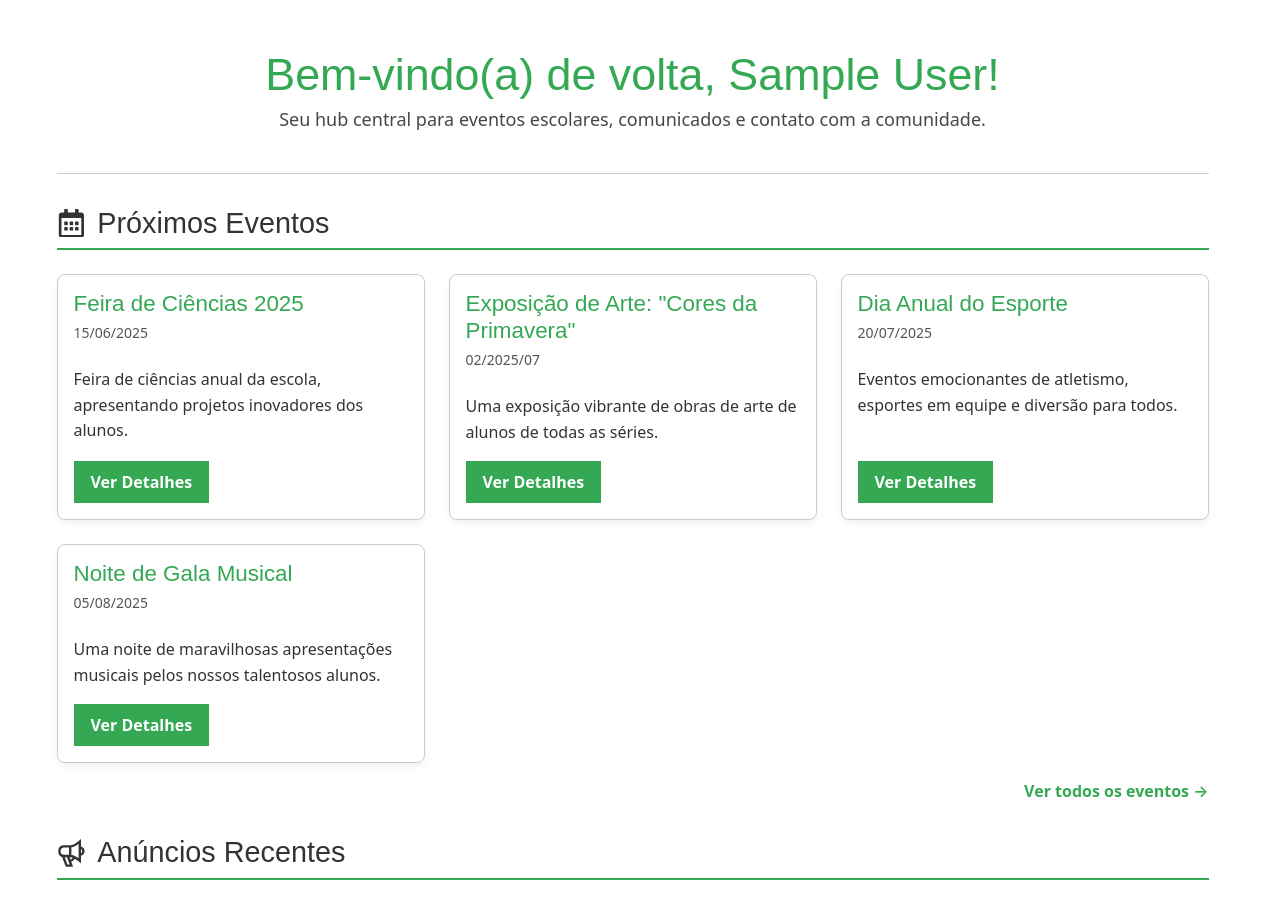
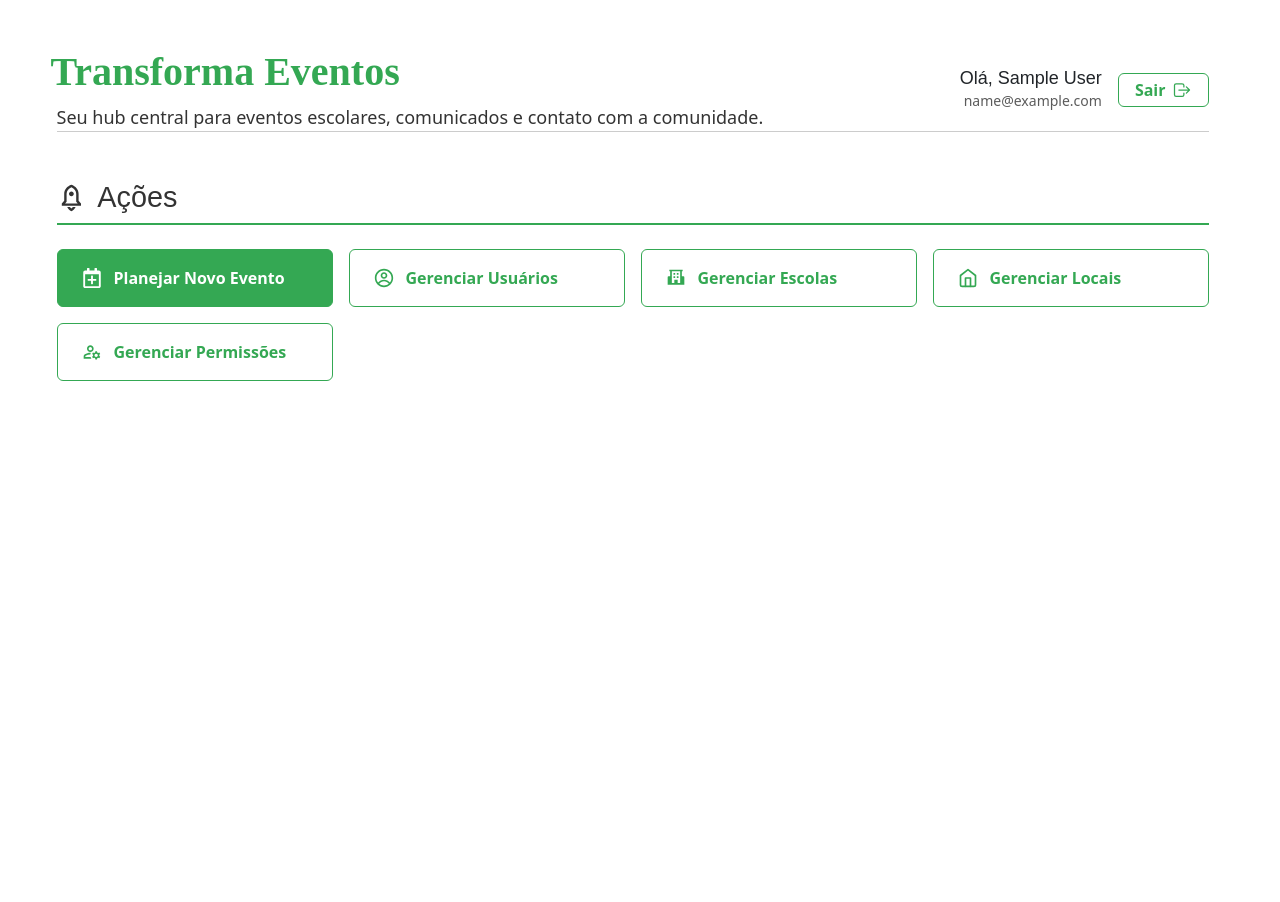
Before and after one commit to NycolasFelipe/uninter-gestao-eventos, a React (Vite) app: page /home in a window 1280 px wide. Shown: the top 902 px of the page. After the commit the page ends 800 px from the top, so only its background shows below. Built offline with nearby package versions, Linux system fonts and the light colour scheme; sample sign-in values are in the browser's storage.

Commit message:
feat(Home): Novo layout para o header

```diff
--- a/src/global.css
+++ b/src/global.css
@@ -25,6 +25,7 @@
   --spacing-md: 1rem;
   --spacing-lg: 1.5rem;
   --spacing-xl: 2rem;
+  --spacing-xxl: 3rem;
 }
 
 html {
--- a/src/views/private/home/HomeView.module.css
+++ b/src/views/private/home/HomeView.module.css
@@ -49,16 +49,10 @@
 .card {
   background-color: var(--clr-neutral-white);
   border: 1px solid var(--clr-border-subtle);
-  border-radius: 8px;
+  border-radius: 6px;
   padding: var(--spacing-md);
-  box-shadow: 0 4px 6px rgba(0, 0, 0, 0.05);
   display: flex;
   flex-direction: column;
-  transition: transform 0.2s ease-in-out, box-shadow 0.2s ease-in-out;
-}
-
-.card:hover {
-  box-shadow: 0 8px 12px rgba(0, 0, 0, 0.1);
 }
 
 .cardHeader {
@@ -91,6 +85,7 @@
   align-self: flex-start;
   font-weight: 600;
   padding: var(--spacing-sm) var(--spacing-md);
+  border-radius: 6px;
 }
 
 .announcementList {
@@ -104,7 +99,7 @@
   border-left: 5px solid var(--clr-primary-green);
   padding: var(--spacing-md);
   margin-bottom: var(--spacing-md);
-  border-radius: 0 4px 4px 0;
+  border-radius: 0 6px 6px 0;
   box-shadow: 0 2px 4px rgba(0, 0, 0, 0.03);
 }
 
@@ -140,6 +135,7 @@
   display: flex;
   align-items: center;
   gap: 12px;
+  border-radius: 6px;
 }
 
 .emptyState {
--- a/src/views/private/home/HomeView.tsx
+++ b/src/views/private/home/HomeView.tsx
@@ -1,85 +1,92 @@
 import React, { useContext } from 'react';
-import { Link } from 'react-router-dom';
+import { useNavigate } from 'react-router-dom';
 import styles from './HomeView.module.css';
 
 // Lib
 import classNames from 'classnames';
 
 // Icons
-import { FaRegCalendarAlt, FaRegCalendarPlus } from 'react-icons/fa';
-import { GrAnnounce } from 'react-icons/gr';
+import { FiHome } from 'react-icons/fi';
+import { CgProfile } from 'react-icons/cg';
+import { BiSolidSchool } from 'react-icons/bi';
 import { RiRocket2Line } from 'react-icons/ri';
-import { HiAnnotation } from 'react-icons/hi';
-import { TbReportSearch } from 'react-icons/tb';
-import { CgProfile } from 'react-icons/cg';
+import { MdOutlineManageAccounts } from 'react-icons/md';
+import { FaRegCalendarPlus } from 'react-icons/fa';
 
-// Interfaces
-import type IEvent from 'src/interfaces/IEvent';
-import type Announcement from 'src/interfaces/IAnnouncement';
+// Context
 import AuthContext from 'src/contexts/AuthContext';
 
-const upcomingEvents: IEvent[] = [
-  {
-    id: 1,
-    name: 'Feira de Ciências 2025',
-    date: '15/06/2025',
-    description: 'Feira de ciências anual da escola, apresentando projetos inovadores dos alunos.'
-  },
-  {
-    id: 2,
-    name: 'Exposição de Arte: "Cores da Primavera"',
-    date: '02/2025/07',
-    description: 'Uma exposição vibrante de obras de arte de alunos de todas as séries.'
-  },
-  {
-    id: 3,
-    name: 'Dia Anual do Esporte',
-    date: '20/07/2025',
-    description: 'Eventos emocionantes de atletismo, esportes em equipe e diversão para todos.'
-  },
-  {
-    id: 4,
-    name: 'Noite de Gala Musical',
-    date: '05/08/2025',
-    description: 'Uma noite de maravilhosas apresentações musicais pelos nossos talentosos alunos.'
-  },
-];
+// Components
+import Header from './components/Header';
 
-const recentAnnouncements: Announcement[] = [
-  {
-    id: 1,
-    title: 'Bem-vindo à Plataforma Transforma Educação!',
-    message: 'Estamos animados com o lançamento da nossa nova plataforma integrada para gerenciar eventos escolares. Explore e participe!',
-    date: '20/05/2025'
-  },
-  {
-    id: 2,
-    title: 'Chamada para Voluntários: Feira de Ciências',
-    message: 'Precisamos de voluntários entre pais e professores para ajudar a tornar a Feira de Ciências um sucesso. Inscreva/se até 30 de maio.',
-    date: '22/05/2025'
-  },
-  {
-    id: 3,
-    title: 'Calendário Escolar Atualizado',
-    message: 'O calendário escolar do próximo trimestre foi atualizado. Verifique a seção de eventos.',
-    date: '24/05/2025'
-  },
-];
+// const upcomingEvents: IEvent[] = [
+//   {
+//     id: 1,
+//     name: 'Feira de Ciências 2025',
+//     date: '15/06/2025',
+//     description: 'Feira de ciências anual da escola, apresentando projetos inovadores dos alunos.'
+//   },
+//   {
+//     id: 2,
+//     name: 'Exposição de Arte: "Cores da Primavera"',
+//     date: '02/2025/07',
+//     description: 'Uma exposição vibrante de obras de arte de alunos de todas as séries.'
+//   },
+//   {
+//     id: 3,
+//     name: 'Dia Anual do Esporte',
+//     date: '20/07/2025',
+//     description: 'Eventos emocionantes de atletismo, esportes em equipe e diversão para todos.'
+//   },
+//   {
+//     id: 4,
+//     name: 'Noite de Gala Musical',
+//     date: '05/08/2025',
+//     description: 'Uma noite de maravilhosas apresentações musicais pelos nossos talentosos alunos.'
+//   },
+// ];
+
+// const recentAnnouncements: Announcement[] = [
+//   {
+//     id: 1,
+//     title: 'Bem-vindo à Plataforma Transforma Educação!',
+//     message: 'Estamos animados com o lançamento da nossa nova plataforma integrada para gerenciar eventos escolares. Explore e participe!',
+//     date: '20/05/2025'
+//   },
+//   {
+//     id: 2,
+//     title: 'Chamada para Voluntários: Feira de Ciências',
+//     message: 'Precisamos de voluntários entre pais e professores para ajudar a tornar a Feira de Ciências um sucesso. Inscreva/se até 30 de maio.',
+//     date: '22/05/2025'
+//   },
+//   {
+//     id: 3,
+//     title: 'Calendário Escolar Atualizado',
+//     message: 'O calendário escolar do próximo trimestre foi atualizado. Verifique a seção de eventos.',
+//     date: '24/05/2025'
+//   },
+// ];
 
 interface HomeViewProps {
   userName?: string;
 }
 
 const HomeView: React.FC<HomeViewProps> = () => {
-  const { user } = useContext(AuthContext);
+  const navigate = useNavigate();
+  const { user, logout } = useContext(AuthContext);
+
   return (
     <div className={styles.homeContainer}>
-      <header className={styles.pageHeader}>
+      <Header
+        user={user}
+        onLogout={logout}
+      />
+      {/* <header className={styles.pageHeader}>
         <h1>Bem-vindo(a) de volta, {user.name}!</h1>
         <p>Seu hub central para eventos escolares, comunicados e contato com a comunidade.</p>
-      </header>
+      </header> */}
 
-      <section className={styles.section}>
+      {/* <section className={styles.section}>
         <h2 className={styles.sectionTitle}><FaRegCalendarAlt /> Próximos Eventos</h2>
         {upcomingEvents.length > 0 ? (
           <div className={styles.cardGrid}>
@@ -100,9 +107,9 @@ const HomeView: React.FC<HomeViewProps> = () => {
         <div className={styles.seeAllLink}>
           <Link to="/events" className={styles.link}>Ver todos os eventos &rarr;</Link>
         </div>
-      </section>
+      </section> */}
 
-      <section className={styles.section}>
+      {/* <section className={styles.section}>
         <h2 className={styles.sectionTitle}><GrAnnounce /> Anúncios Recentes</h2>
         {recentAnnouncements.length > 0 ? (
           <ul className={styles.announcementList}>
@@ -120,22 +127,25 @@ const HomeView: React.FC<HomeViewProps> = () => {
         <div className={styles.seeAllLink}>
           <Link to="/announcements" className={styles.link}>Ver todos os anúncios &rarr;</Link>
         </div>
-      </section>
+      </section> */}
 
       <section className={styles.section}>
-        <h2 className={styles.sectionTitle}><RiRocket2Line /> Ações Rápidas</h2>
+        <h2 className={styles.sectionTitle}><RiRocket2Line /> Ações</h2>
         <div className={styles.quickActionsGrid}>
-          <button className={classNames("button-primary", styles.quickActionButton)}>
+          <button onClick={() => navigate("/manage/events")} className={classNames("button-primary", styles.quickActionButton)}>
             <FaRegCalendarPlus size={20} /> Planejar Novo Evento
           </button>
-          <button className={classNames("button-secondary", styles.quickActionButton)}>
-            <HiAnnotation size={20} /> Criar Anúncio
+          <button onClick={() => navigate("/manage/users")} className={classNames("button-secondary", styles.quickActionButton)}>
+            <CgProfile size={20} /> Gerenciar Usuários
           </button>
-          <button className={classNames("button-secondary", styles.quickActionButton)}>
-            <TbReportSearch size={20} /> Ver Relatórios
+          <button onClick={() => navigate("/manage/users")} className={classNames("button-secondary", styles.quickActionButton)}>
+            <BiSolidSchool size={20} /> Gerenciar Escolas
           </button>
-          <button className={classNames("button-secondary", styles.quickActionButton)}>
-            <CgProfile size={20} /> Meu Perfil
+          <button onClick={() => navigate("/manage/venues")} className={classNames("button-secondary", styles.quickActionButton)}>
+            <FiHome size={20} /> Gerenciar Locais
+          </button>
+          <button onClick={() => navigate("/manage/venues")} className={classNames("button-secondary", styles.quickActionButton)}>
+            <MdOutlineManageAccounts size={20} /> Gerenciar Permissões
           </button>
         </div>
       </section>
--- /dev/null
+++ b/src/views/private/home/components/Header.module.css
@@ -0,0 +1,103 @@
+.header {
+  display: flex;
+  justify-content: space-between;
+  align-items: center;
+  background-color: var(--clr-neutral-white);
+  border-bottom: 1px solid var(--clr-border-subtle);
+  margin-bottom: var(--spacing-xxl);
+  gap: var(--spacing-lg);
+}
+
+.siteInfo {
+  display: flex;
+  flex-direction: column;
+}
+
+.siteTitle {
+  display: flex;
+  align-items: center;
+  gap: 12px;
+  margin: 0;
+  margin-left: -6px;
+  margin-bottom: var(--spacing-sm);
+  color: var(--clr-primary-green);
+  font-weight: 600;
+  font-family: var(--font-slab);
+}
+
+.siteTagline {
+  margin: 0;
+  font-size: var(--font-size-lg);
+  color: var(--clr-text-main);
+}
+
+.userInfo {
+  display: flex;
+  align-items: center;
+  gap: var(--spacing-md);
+}
+
+.userGreeting {
+  display: flex;
+  flex-direction: column;
+  align-items: flex-end;
+}
+
+.userName {
+  font-size: var(--font-size-lg);
+  margin: 0;
+  font-weight: 500;
+}
+
+.userEmail {
+  margin: 0;
+  font-size: var(--font-size-sm);
+  color: var(--clr-text-main);
+  opacity: 0.8;
+}
+
+.profilePicture {
+  width: 48px;
+  height: 48px;
+  border-radius: 50%;
+  object-fit: cover;
+  border: 2px solid var(--clr-primary-green);
+}
+
+.logoutButton {
+  padding: var(--spacing-xs) var(--spacing-md);
+  background-color: transparent;
+  color: var(--clr-primary-green);
+  border: 1px solid var(--clr-primary-green);
+  border-radius: 6px;
+  cursor: pointer;
+  font-weight: 600;
+  transition: all 0.2s ease;
+
+  display: flex;
+  align-items: center;
+  gap: 6px;
+}
+
+.logoutButton:hover {
+  background-color: var(--clr-primary-green);
+  color: var(--clr-text-on-primary);
+}
+
+@media (max-width: 768px) {
+  .header {
+    flex-direction: column;
+    align-items: flex-start;
+    padding: var(--spacing-md);
+  }
+
+  .userInfo {
+    width: 100%;
+    justify-content: space-between;
+    margin-top: var(--spacing-md);
+  }
+
+  .userGreeting {
+    align-items: flex-start;
+  }
+}
--- /dev/null
+++ b/src/views/private/home/components/Header.tsx
@@ -0,0 +1,43 @@
+import styles from './Header.module.css';
+
+// Icons
+import { IoLogOutOutline } from 'react-icons/io5';
+
+interface HeaderProps {
+  user: {
+    email: string;
+    name: string;
+    profilePictureUrl: string;
+  }
+  onLogout: () => void;
+}
+
+const Header: React.FC<HeaderProps> = ({ user, onLogout }) => {
+  return (
+    <header className={styles.header}>
+      <div className={styles.siteInfo}>
+        <h1 className={styles.siteTitle}>Transforma Eventos</h1>
+        <p className={styles.siteTagline}>Seu hub central para eventos escolares, comunicados e contato com a comunidade.</p>
+      </div>
+
+      <div className={styles.userInfo}>
+        <div className={styles.userGreeting}>
+          <h2 className={styles.userName}>Olá, {user.name}</h2>
+          <p className={styles.userEmail}>{user.email}</p>
+        </div>
+        {user.profilePictureUrl && (
+          <img
+            src={user.profilePictureUrl}
+            alt={`Foto de ${user.name}`}
+            className={styles.profilePicture}
+          />
+        )}
+        <button onClick={onLogout} className={styles.logoutButton}>
+          Sair <IoLogOutOutline size={20} />
+        </button>
+      </div>
+    </header>
+  );
+}
+
+export default Header;
```
